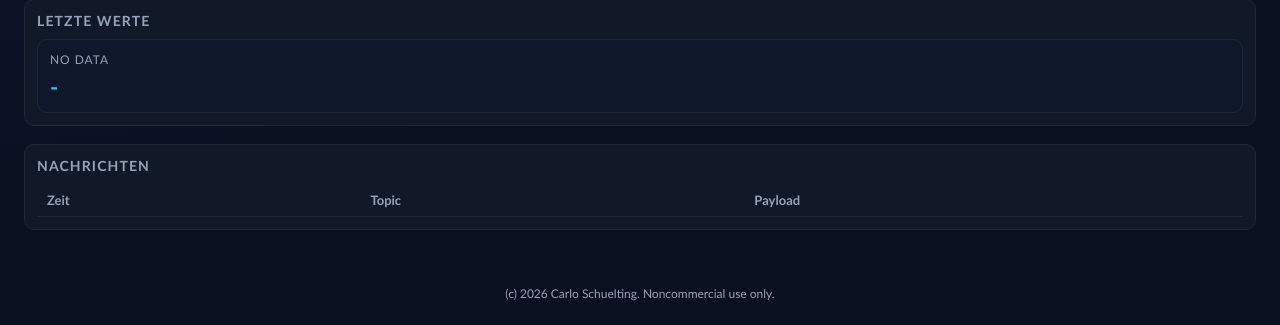
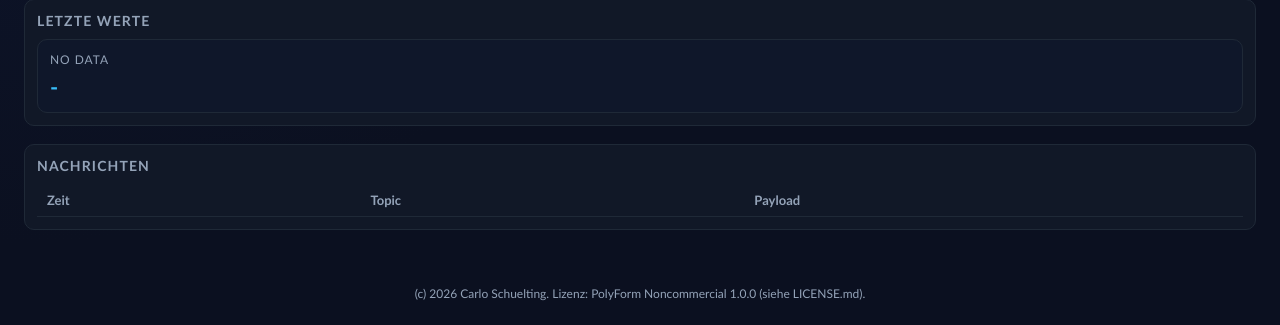
Before and after one commit to Dutchy94/MQTT-Visualizer, a Flask app: page / in a window 1280 px wide. Shown: the part 636-961 px from the top of the page. Run offline with Flask 3, Linux system fonts and the light colour scheme; data that the repository does not hold is empty.

Commit message:
Update footer license reference

```diff
--- a/templates/index.html
+++ b/templates/index.html
@@ -250,7 +250,7 @@
     </div>
   </main>
   <footer>
-    (c) 2026 Carlo Schuelting. Noncommercial use only.
+    (c) 2026 Carlo Schuelting. Lizenz: PolyForm Noncommercial 1.0.0 (siehe LICENSE.md).
   </footer>
 
   <script>
```
